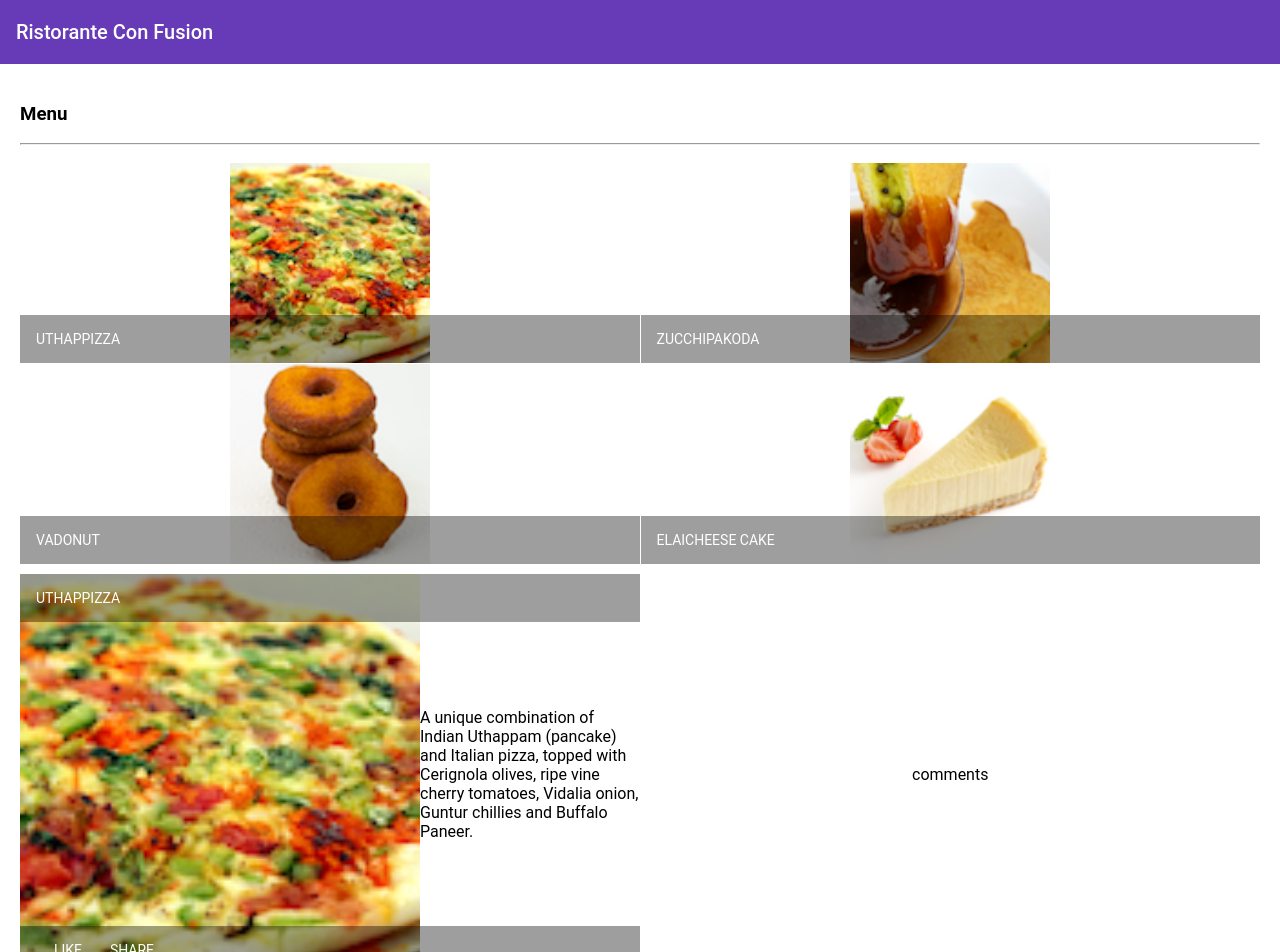
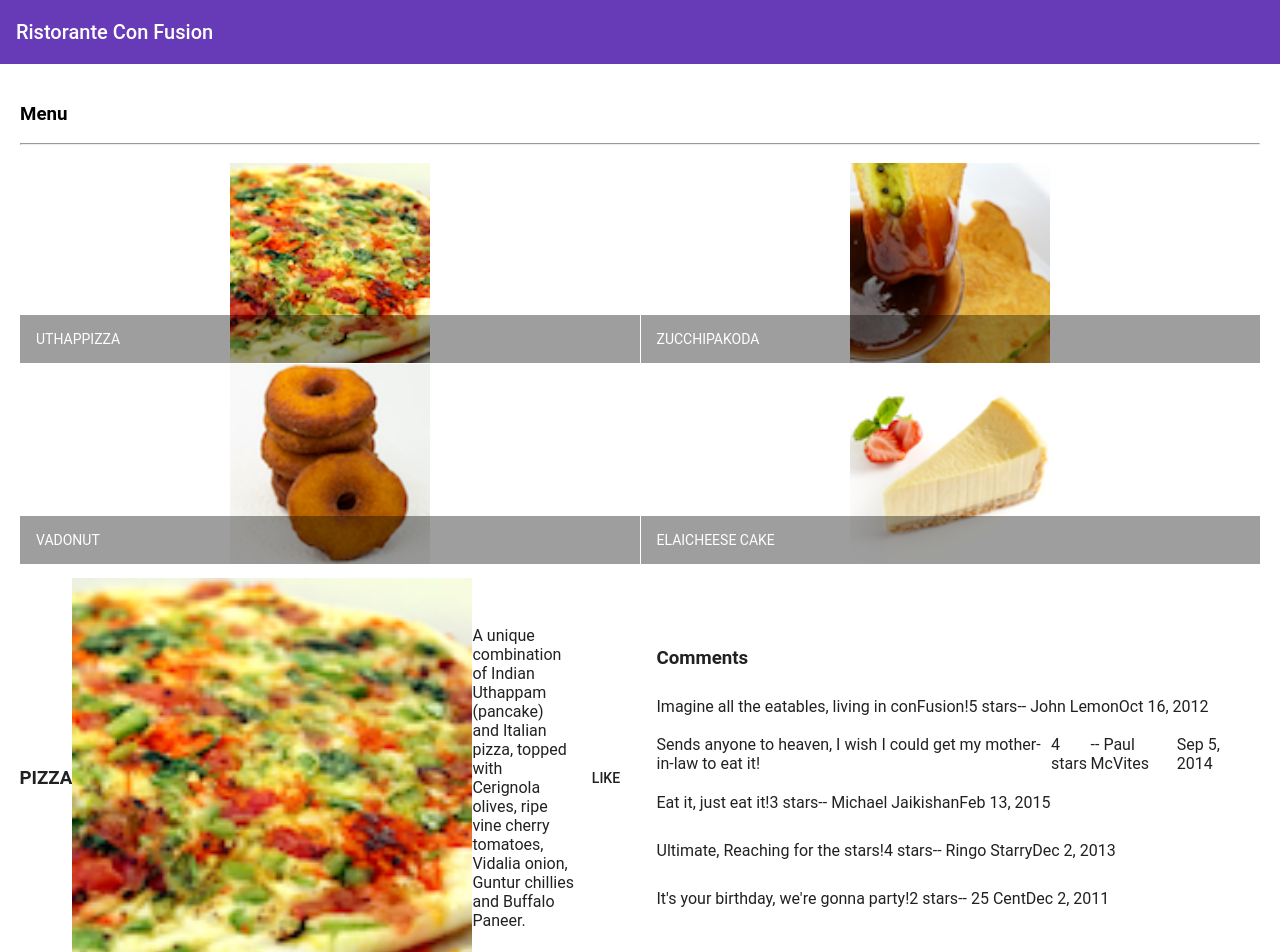
Before and after one commit to brufz/angular, an Angular app in the folder teste/: page / in a window 1280 px wide. Shown: the top 952 px of the page. Built offline with nearby package versions, Linux system fonts and the light colour scheme.

Commit message:
task 2 e 3

```diff
--- a/teste/src/app/app.module.ts
+++ b/teste/src/app/app.module.ts
@@ -14,6 +14,7 @@ import 'hammerjs';
 import { MatGridListModule } from '@angular/material/grid-list';
 import { MatCardModule } from '@angular/material/card';
 import { MatButtonModule } from '@angular/material/button';
+import { MatListModule } from '@angular/material/list';
 
 
 @NgModule({
@@ -29,7 +30,8 @@ import { MatButtonModule } from '@angular/material/button';
     FlexLayoutModule,
     MatGridListModule,
     MatCardModule,
-    MatButtonModule
+    MatButtonModule,
+    MatListModule
   ],
   providers: [],
   bootstrap: [AppComponent]
--- a/teste/src/app/dishdetails/dishdetails.component.html
+++ b/teste/src/app/dishdetails/dishdetails.component.html
@@ -1,20 +1,30 @@
-    <div fxFlex>
-      <mat-grid-list cols="2" rowHeight="400px">
-        <mat-grid-tile  class="flex">
-          <mat-grid-tile-header>
-            <h1> {{dish.name | uppercase}} </h1>
-          </mat-grid-tile-header>
-          <img height="400px" src={{dish.image}} alt={{dish.name}}>
-          <p>{{dish.description}}</p>
-          <mat-grid-tile-footer>
 
+   <div fxFlex>
+    <mat-grid-list cols="2" rowHeight="400px">
+        <mat-grid-tile>
+        <mat-list>
+          <mat-list-item class="flex">
+            <h3>{{dish.name | uppercase}}</h3>
+            <img height="400px" src={{dish.image}} alt={{dish.name}}>
+            <p>{{dish.description}}</p>
             <button mat-button>LIKE</button>
             <button mat-button>SHARE</button>
-          </mat-grid-tile-footer>
-        </mat-grid-tile>
-        <mat-grid-tile>
-          <p>comments</p>
+          </mat-list-item>
+        </mat-list>
         </mat-grid-tile>
 
+        <mat-grid-tile>
+          <mat-list>
+            <mat-list-item>
+              <h3>Comments</h3>
+            </mat-list-item>
+            <mat-list-item class="flex" *ngFor="let comment of dish.comments" class="flex">
+              <p>{{comment.comment}}</p> <br>
+              <p>{{comment.rating}} stars</p>
+              <p>-- {{comment.author}}</p>
+              <p>{{comment.date | date}}</p>
+            </mat-list-item>
+           </mat-list>
+        </mat-grid-tile>
       </mat-grid-list>
-    </div>
+</div>
--- a/teste/src/app/menu/menu.component.html
+++ b/teste/src/app/menu/menu.component.html
@@ -21,6 +21,4 @@
   </div>
 
   <app-dishdetails></app-dishdetails>
-
-
 </div>
```
